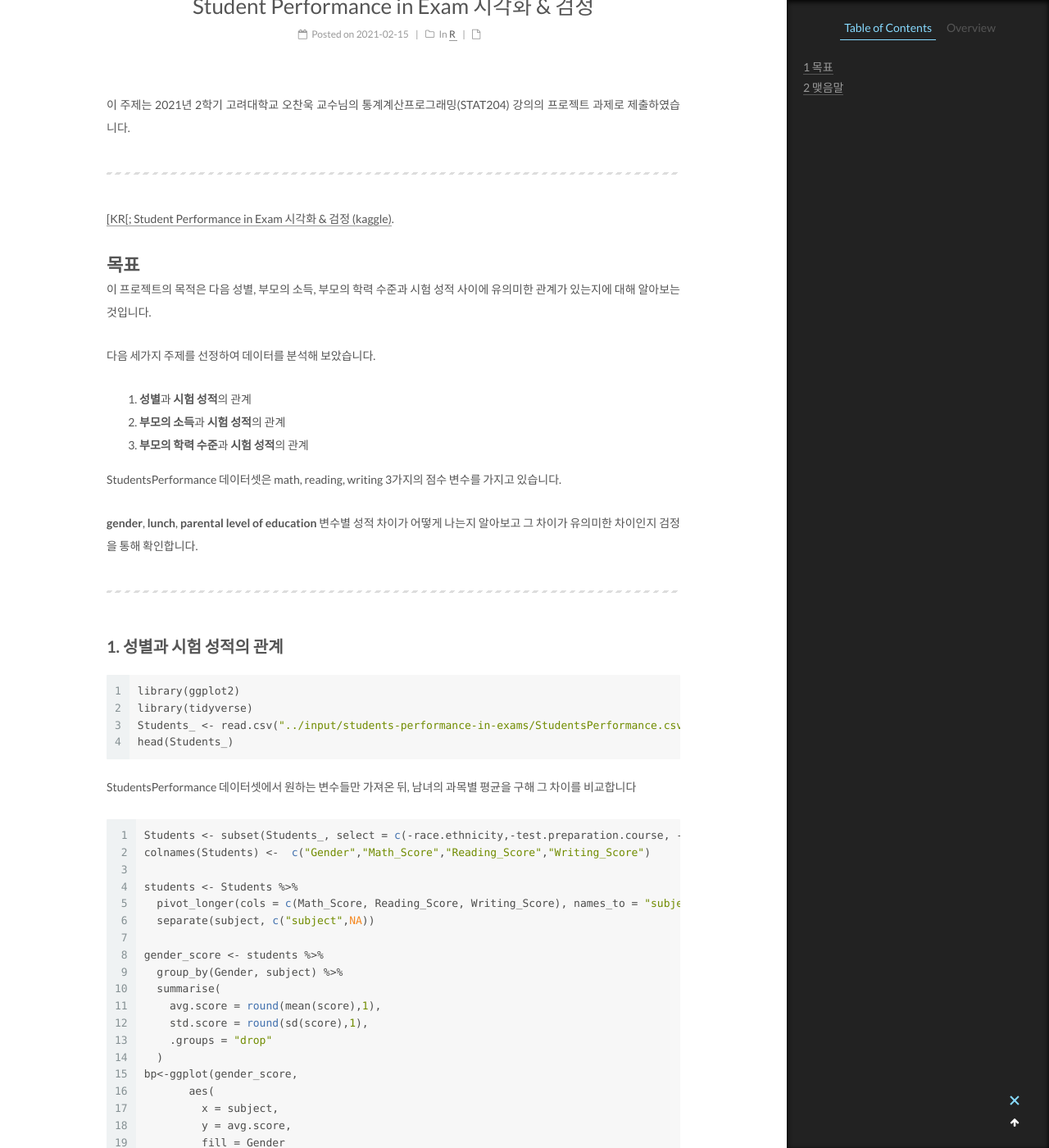
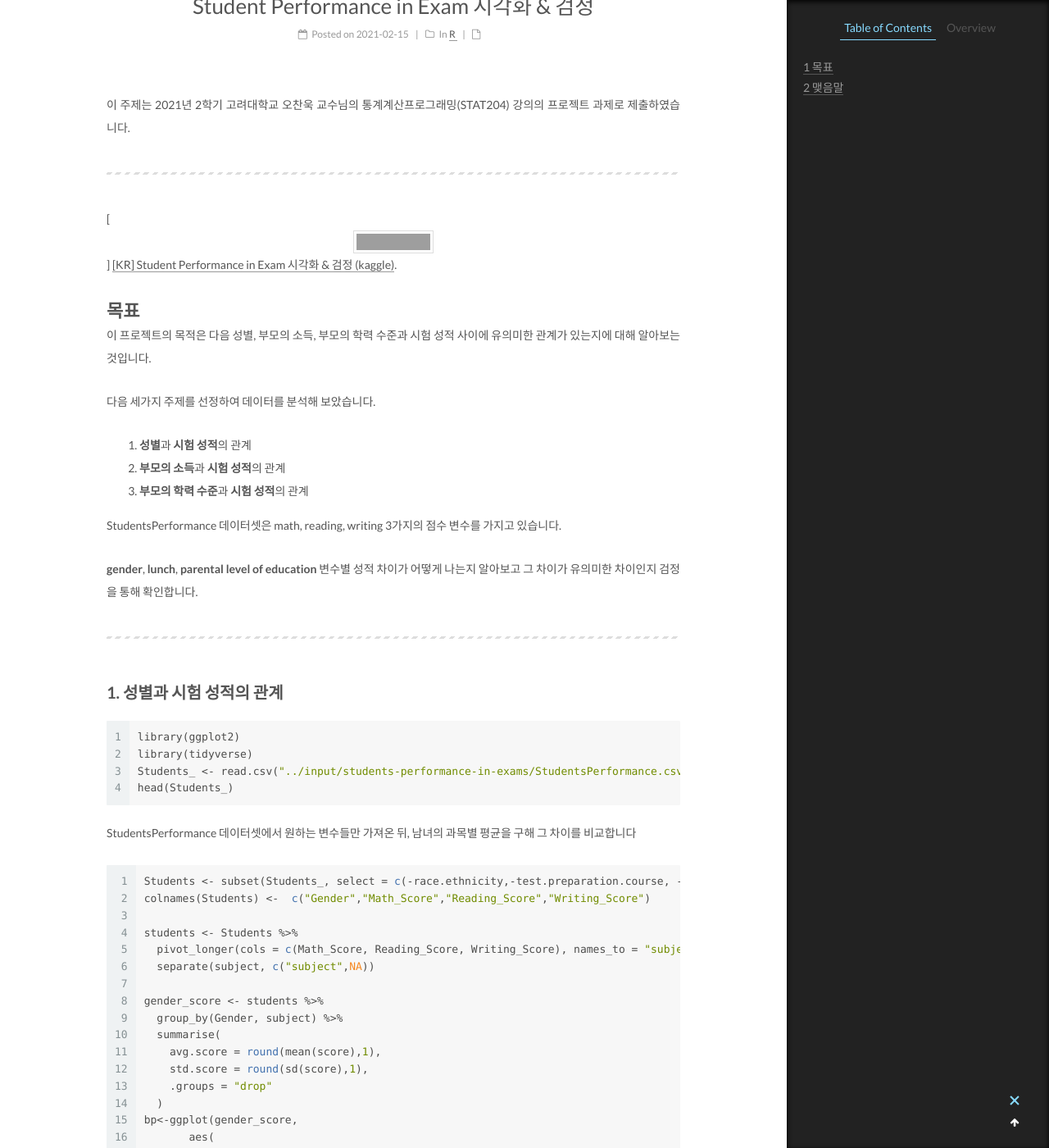
Before and after one commit to junhwan26/junhwan26.github.io, a Jekyll site: the page built from _posts/2021-2-15-Student Performance in Exam .md, in a window 1280 px wide and 1400 px high, scrolled down 389 px. Shown: the whole window at 82% size. Built offline with Jekyll 4.4.1, drawn with Linux system fonts in a browser that asks for light colours; comment, search, counter and statistics services are not loaded; some of the changed lines change nothing that is shown; grey boxes are pictures that could not be loaded.

Commit message:
2021-02-15

```diff
--- a/_posts/2021-2-15-Student Performance in Exam .md
+++ b/_posts/2021-2-15-Student Performance in Exam .md
@@ -10,7 +10,7 @@ tags: DataScience Statistics R
 
 ***
 
-[\[KR\[; Student Performance in Exam 시각화 & 검정 (kaggle)](https://www.kaggle.com/junhwan26/kr-student-performance-in-exam).
+[![Kaggle Badge](https://img.shields.io/badge/Junhwan26-20BEFF?style=flat-square&logo=Kaggle&logoColor=white)]&nbsp;[\[KR\] Student Performance in Exam 시각화 & 검정 (kaggle)](https://www.kaggle.com/junhwan26/kr-student-performance-in-exam).
 
 # 목표
 
```
